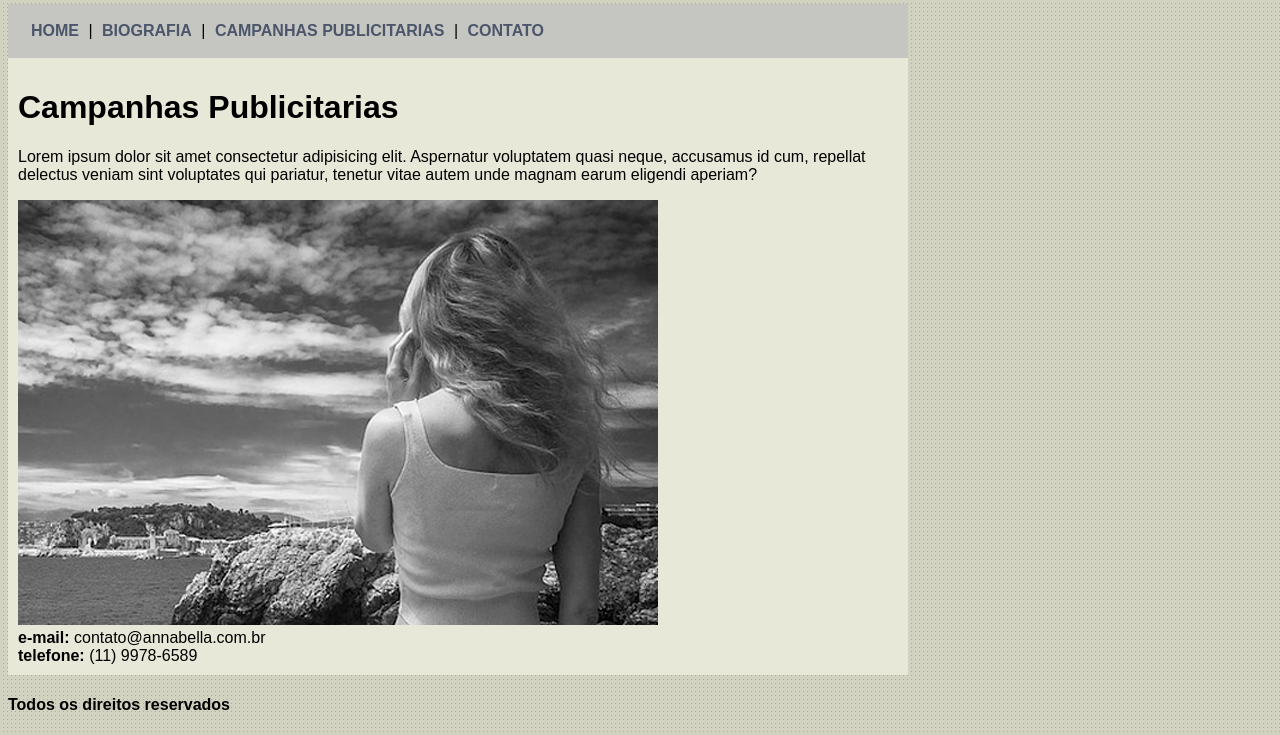
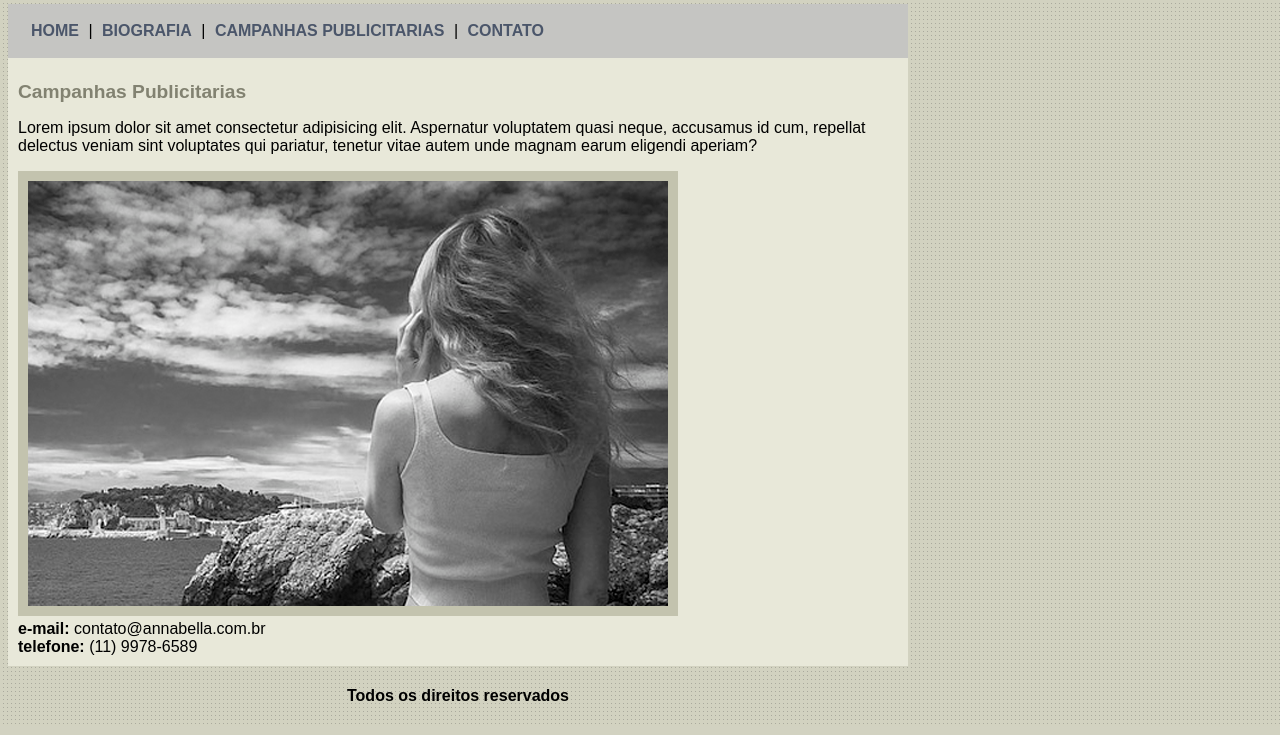
Before and after one commit to SamiraFreitas/Projeto_Anabelle, a plain HTML site: page contato.html in a window 1280 px wide. Shown: the part 396-1131 px from the top of the page. Drawn offline with Linux system fonts and the light colour scheme.

Commit message:
estilo-css

```diff
--- a/estilo.css
+++ b/estilo.css
@@ -16,6 +16,11 @@ body{
     background: #e8e8d9;
     padding: 10px;
 }
+#rodape
+{
+text-align: center;
+}
+
 a{
     color: #4b566a ;
     text-decoration: none;
@@ -23,3 +28,10 @@ a{
 
     padding: 5px;
 }
+h1{
+    color: #828271;
+    font-size: 1.2em;
+}
+.img_campanhas{
+    border: 10px solid #c3c3ae;
+}
```
